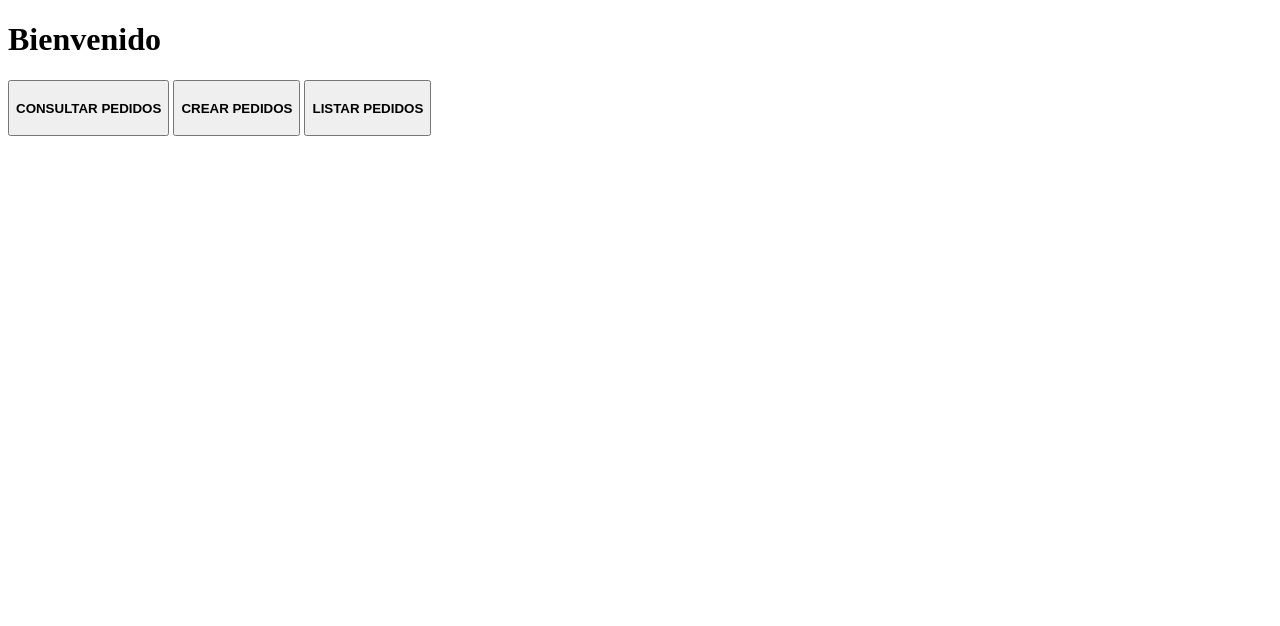
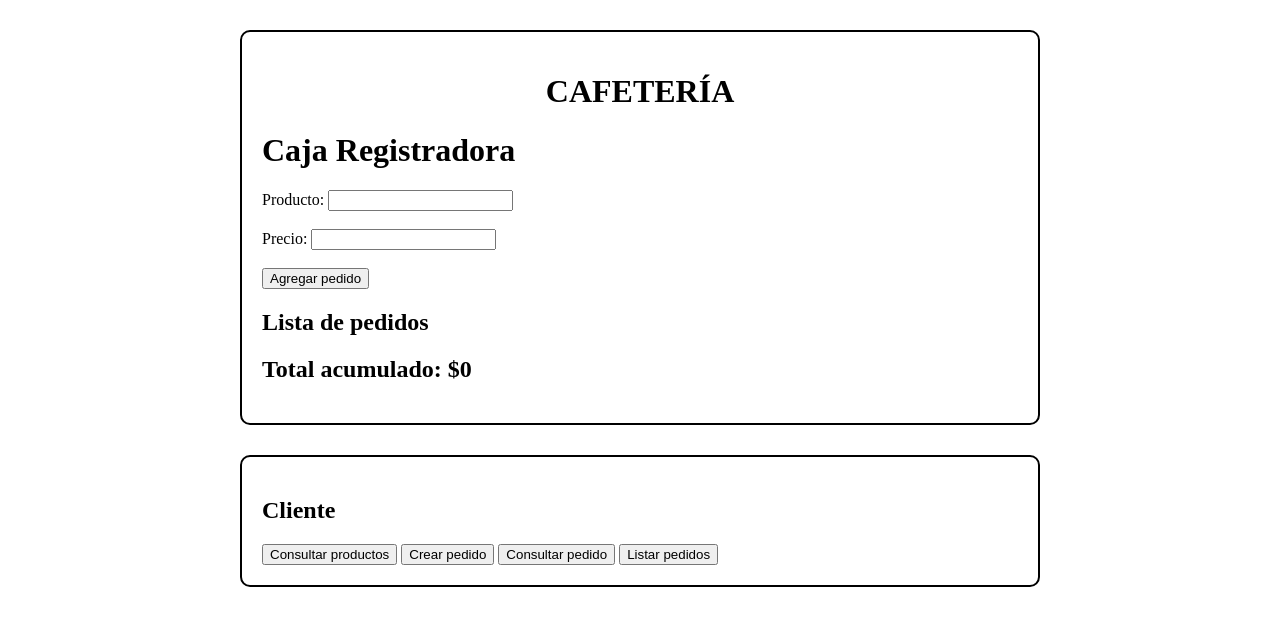
Before and after one commit to ULISESTONATIUHR/DAM221, a plain HTML site: page Practica2/Cliente.html in a window 1280 px wide. Drawn offline with Linux system fonts and the light colour scheme.

Commit message:
agregue metodo y uni con caja

```diff
--- a/Practica2/Cliente.html
+++ b/Practica2/Cliente.html
@@ -1,44 +1,125 @@
 <!DOCTYPE html>
-<html lang="en">
+<html lang="es">
 <head>
     <meta charset="UTF-8">
-    <meta name="viewport" content="width=device-width, initial-scale=1.0">
-    <title>Cliente</title>
+    <title>Caja Registradora</title>
     <style>
+      .contenedor {
+    width: 800px;
+    margin: 30px auto;
+}
 
+.seccion {
+    border: 2px solid black;
+    padding: 20px;
+    margin: 20px 0;
+    border-radius: 10px;
+}
     </style>
 </head>
+
 <body>
+<div class="contenedor">
+    <div class="seccion">
+     <center><h1>CAFETERÍA</h1></center>
+    <h1>Caja Registradora</h1>
+
+    <label>Producto:</label>
+    <input type="text" id="producto">
+
+    <br><br>
+
+    <label>Precio:</label>
+    <input type="number" id="precio">
+
+    <br><br>
+
+    <button onclick="agregarPedido()">Agregar pedido</button>
+
+    <h2>Lista de pedidos</h2>
+
+    <ul id="listaPedidos"></ul>
+
+    <h2>Total acumulado: $<span id="total">0</span></h2>
+    </div>
+</div>
+
+    <script>
+
+        const pedidos = [];
+        let total = 0;
+
+        function agregarPedido() {
+
+            const producto = document.getElementById("producto").value;
+            const precio = Number(document.getElementById("precio").value);
+
+            if (producto == "" || precio <= 0) {
+                alert("Escribe un producto y un precio válido");
+                return;
+            }
+
+            pedidos.push(producto);
+            total = total + precio;
+
+            mostrarPedidos();
+
+            document.getElementById("producto").value = "";
+            document.getElementById("precio").value = "";
+        }
 
 
-    <div class="contenedor">
+        function mostrarPedidos() {
 
-        <h1>Bienvenido</h1>
+            const lista = document.getElementById("listaPedidos");
+
+            lista.innerHTML = "";
+
+            for (let i = 0; i < pedidos.length; i++) {
+
+                const elemento = document.createElement("li");
+
+                elemento.textContent = pedidos[i];
+
+                lista.appendChild(elemento);
+            }
+
+            document.getElementById("total").textContent = total;
+        }
+
+    </script>
+<div class="contenedor">
 
 
-        <div class="menu">
 
-            <button onclick="consultarPedidos()">
-                 <h4>CONSULTAR PEDIDOS</h4>
+
+
+        <div class="seccion">
+
+            <h2>Cliente</h2>
+
+            <button onclick="consultarProductos()">
+                Consultar productos
             </button>
 
             <button onclick="crearPedido()">
-                <h4>CREAR PEDIDOS</h4>
+                Crear pedido
+            </button>
+
+            <button onclick="consultarPedidos()">
+                Consultar pedido
             </button>
 
             <button onclick="listarPedidos()">
-                <h4>LISTAR PEDIDOS</h4>
+                Listar pedidos
             </button>
 
         </div>
-
         <div id="resultado">
-
 
         </div>
 
-    </div>
-
+        </div>
     <script src="Menu.js"></script>
 
 </body>
--- a/Practica2/Menu.js
+++ b/Practica2/Menu.js
@@ -1,5 +1,24 @@
 
 let pedidos = [];
+
+
+function consultarProductos() {
+
+    let contenido = "<h2>Productos disponibles</h2>";
+
+    listarProductos().forEach((producto) => {
+
+        contenido += `
+            <p>
+                <strong>${producto.id}. ${producto.nombre}</strong>
+                - $${producto.precio}
+            </p>
+        `;
+
+    });
+
+    document.getElementById("resultado").innerHTML = contenido;
+}
 
 
 function consultarPedidos() {
@@ -7,8 +26,6 @@ function consultarPedidos() {
     let numero = prompt("Ingresa el número del pedido:");
 
     let posicion = numero - 1;
-
-
 
     let pedido = pedidos[posicion];
 
@@ -18,25 +35,27 @@ function consultarPedidos() {
         <p><strong>Pedido:</strong> #${numero}</p>
         <p><strong>Cliente:</strong> ${pedido.cliente}</p>
         <p><strong>Producto:</strong> ${pedido.producto}</p>
+        <p><strong>Precio:</strong> $${pedido.precio}</p>
         <p><strong>Cantidad:</strong> ${pedido.cantidad}</p>
     `;
-
 }
-
-
-
-
 
 
 function crearPedido() {
 
     let cliente = prompt("Ingresa el nombre del cliente:");
-    let producto = prompt("Ingresa el producto:");
+
+    let numeroProducto = prompt("Ingresa el número del producto:");
+
     let cantidad = prompt("Ingresa la cantidad:");
+
+    // Llamamos a la función de Cocina
+    let producto = listarProductos().find(p => p.id == numeroProducto);
 
     let pedido = {
         cliente: cliente,
-        producto: producto,
+        producto: producto.nombre,
+        precio: producto.precio,
         cantidad: cantidad
     };
 
@@ -46,13 +65,13 @@ function crearPedido() {
         <h2>Pedido creado</h2>
 
         <p><strong>Cliente:</strong> ${cliente}</p>
-        <p><strong>Producto:</strong> ${producto}</p>
+        <p><strong>Producto:</strong> ${producto.nombre}</p>
+        <p><strong>Precio:</strong> $${producto.precio}</p>
         <p><strong>Cantidad:</strong> ${cantidad}</p>
     `;
 
     console.log(`Pedido creado para ${cliente}`);
 }
-
 
 
 function listarPedidos() {
@@ -66,8 +85,9 @@ function listarPedidos() {
                 <hr>
                 <p><strong>Pedido #${indice + 1}</strong></p>
                 <p>Cliente: ${pedido.cliente}</p>
-                <p> Producto: ${pedido.producto}</p>
-                <p> Cantidad: ${pedido.cantidad}</p>
+                <p>Producto: ${pedido.producto}</p>
+                <p>Precio: $${pedido.precio}</p>
+                <p>Cantidad: ${pedido.cantidad}</p>
             </div>
         `;
 
```
Lines whose indentation alone changed are shown as unchanged.
